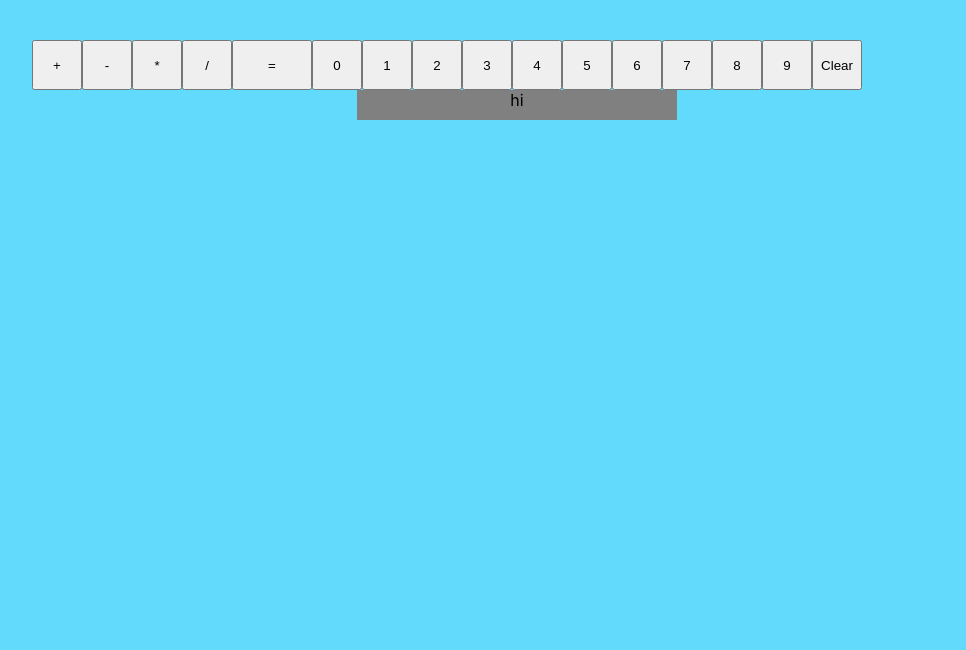
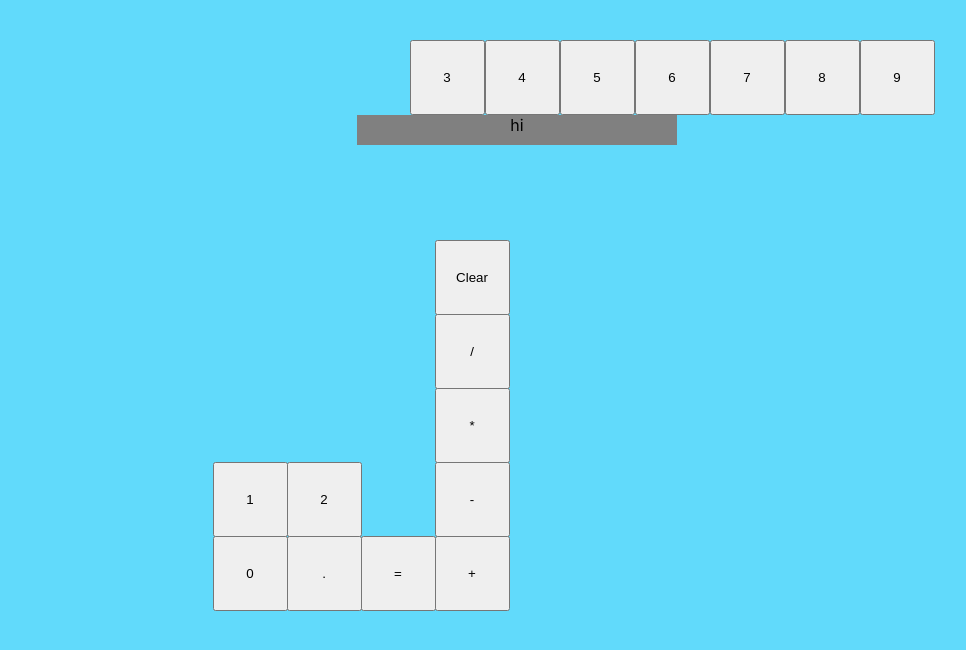
Before and after one commit to isaihb/Calculator, a React (Create React App) app: page / in a window 1280 px wide. Shown: the top 650 px of the page, without its empty margins (193-1159 px from the left). Built offline with nearby package versions, Linux system fonts and the light colour scheme.

Commit message:
Styled it into a calculator shape partially

```diff
--- a/src/App.css
+++ b/src/App.css
@@ -45,8 +45,8 @@ body {
 }
 
 #operation{
-  width: 50px;
-  height: 50px
+  width: 75px;
+  height: 75px
 }
 
 .enter{
@@ -63,6 +63,71 @@ body {
 }
 
 #num{
-  width: 50px;
-  height: 50px
+  width: 75px;
+  height: 75px
 }
+
+
+.AC{
+  position: relative;
+  top: 200px;
+  width: 75px;
+  height: 75px;
+  right: 575px;
+}
+
+.enter{
+  width: 75px;
+  height: 75px;
+  position: relative;
+  top: 496px;
+  left: 251px;
+}
+
+.divide{
+  position: relative;
+  top: 274px;
+  left: 400px;
+}
+
+.multiply{
+  position: relative;
+  top: 348px;
+  left: 475px;
+}
+
+.subtract{
+  position: relative;
+  top: 422px;
+  left: 550px;
+}
+
+.add{
+  position: relative;
+  top: 496px;
+  left: 625px;
+}
+
+.decimal{
+  position: relative;
+  top: 496px;
+  right: 648px
+}
+
+.zero{
+  position: relative;
+  top: 496px;
+  left: 28px;
+}
+
+.one{
+  position: relative;
+  top: 422px;
+  left: -47px;
+}
+
+.two{
+  position: relative;
+  top: 422px;
+  left: -48px;
+}
--- a/src/App.js
+++ b/src/App.js
@@ -14,9 +14,9 @@ function App() {
       <button className = "multiply" id = "operation">*</button>
       <button className = "divide" id = "operation">/</button>
       <button className = "enter">=</button>
-      <button classname = "0" id = "num">0</button>
-      <button className = "1"  id = "num">1</button>
-      <button className = "2"  id = "num">2</button>
+      <button className = "zero" id = "num">0</button>
+      <button className = "one"  id = "num">1</button>
+      <button className = "two"  id = "num">2</button>
       <button className = "3"  id = "num">3</button>
       <button className = "4"  id = "num">4</button>
       <button className = "5"  id = "num">5</button>
@@ -24,7 +24,8 @@ function App() {
       <button className = "7"  id = "num">7</button>
       <button className = "8"  id = "num">8</button>
       <button className = "9"  id = "num">9</button>
-      <button className = "AC"  id = "num">Clear</button>
+      <button className = "decimal" id = "num">.</button>
+      <button className = "AC">Clear</button>
       <div className = "output">hi</div>
     </div>
 
```
